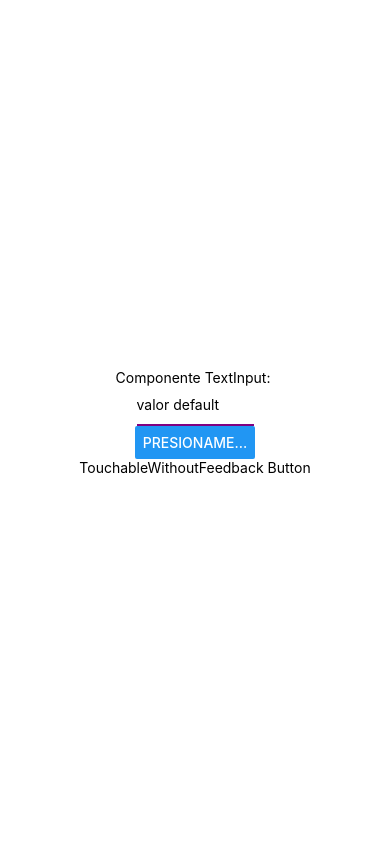
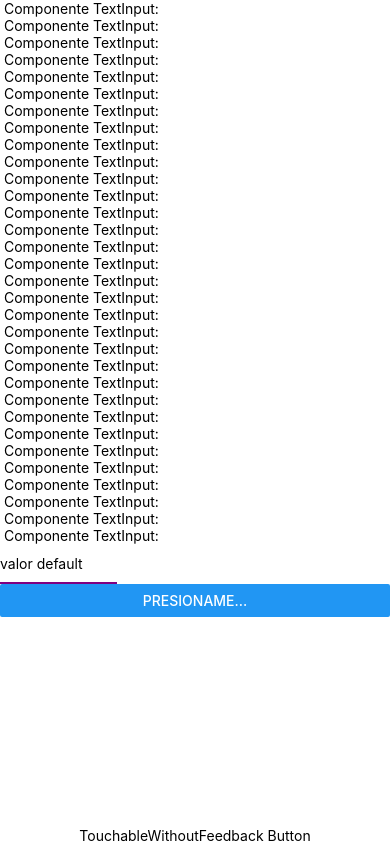
Before and after one commit to MayaGaS/ProgramacionMovil182, a React Native app in the folder holaMundo/: screen / in a window 390 px wide. Built offline with nearby package versions, Linux system fonts and the light colour scheme.

Commit message:
Ejemplo de Scrollview

```diff
--- a/holaMundo/App.js
+++ b/holaMundo/App.js
@@ -1,6 +1,6 @@
 // Importaciones
 import { StatusBar } from 'expo-status-bar';
-import { Button, StyleSheet, Text, View, TextInput, TouchableHighlight, TouchableOpacity, TouchableWithoutFeedback } from 'react-native';
+import { Button, StyleSheet, Text, View, TextInput, TouchableHighlight, TouchableOpacity, TouchableWithoutFeedback, ScrollView, Dimensions } from 'react-native';
 import React,{useState} from 'react'; //Importacion para hacer usos de datos
 
 
@@ -24,9 +24,46 @@ export default function App() {
 
     <View style={styles.container}>
 
+      <ScrollView  style={styles.scrollView}>
+
       <Text> Componente TextInput: {submit} </Text>
+      <Text> Componente TextInput: {submit} </Text>
+      <Text> Componente TextInput: {submit} </Text>
+      <Text> Componente TextInput: {submit} </Text>
+      <Text> Componente TextInput: {submit} </Text>
+      <Text> Componente TextInput: {submit} </Text>
+      <Text> Componente TextInput: {submit} </Text>
+      <Text> Componente TextInput: {submit} </Text>
+      <Text> Componente TextInput: {submit} </Text>
+      <Text> Componente TextInput: {submit} </Text>
+      <Text> Componente TextInput: {submit} </Text>
+      <Text> Componente TextInput: {submit} </Text>
+      <Text> Componente TextInput: {submit} </Text>
+      <Text> Componente TextInput: {submit} </Text>
+      <Text> Componente TextInput: {submit} </Text>
+      <Text> Componente TextInput: {submit} </Text>
+      <Text> Componente TextInput: {submit} </Text>
+      <Text> Componente TextInput: {submit} </Text>
+      <Text> Componente TextInput: {submit} </Text>
+      <Text> Componente TextInput: {submit} </Text>
+      <Text> Componente TextInput: {submit} </Text>
+      <Text> Componente TextInput: {submit} </Text>
+      <Text> Componente TextInput: {submit} </Text>
+      <Text> Componente TextInput: {submit} </Text>
+      <Text> Componente TextInput: {submit} </Text>
+      <Text> Componente TextInput: {submit} </Text>
+      <Text> Componente TextInput: {submit} </Text>
+      <Text> Componente TextInput: {submit} </Text>
+      <Text> Componente TextInput: {submit} </Text>
+      <Text> Componente TextInput: {submit} </Text>
+      <Text> Componente TextInput: {submit} </Text>
+      <Text> Componente TextInput: {submit} </Text>
+
       <TextInput style={styles.TextInput} placeholder='Escribe texto ...' onChangeText={(t)=>setText(t) } value={text}/>
       <Button title='Presioname...' onPress={()=>{setSubmit(text); alert('Texto enviado')}}/>
+
+      </ScrollView>
+
       {/* <TouchableHighlight
         style={styles.touchable}
         onPress={() => {setSubmit(text); alert('TouchableHighlight presionado'); }}
@@ -94,6 +131,10 @@ const styles = StyleSheet.create({
     backgroundColor: '#2196F3',
   },
 
+  scrollView:{
+    width: Dimensions.get('window').width
+  },
+
 });
 
 
```
